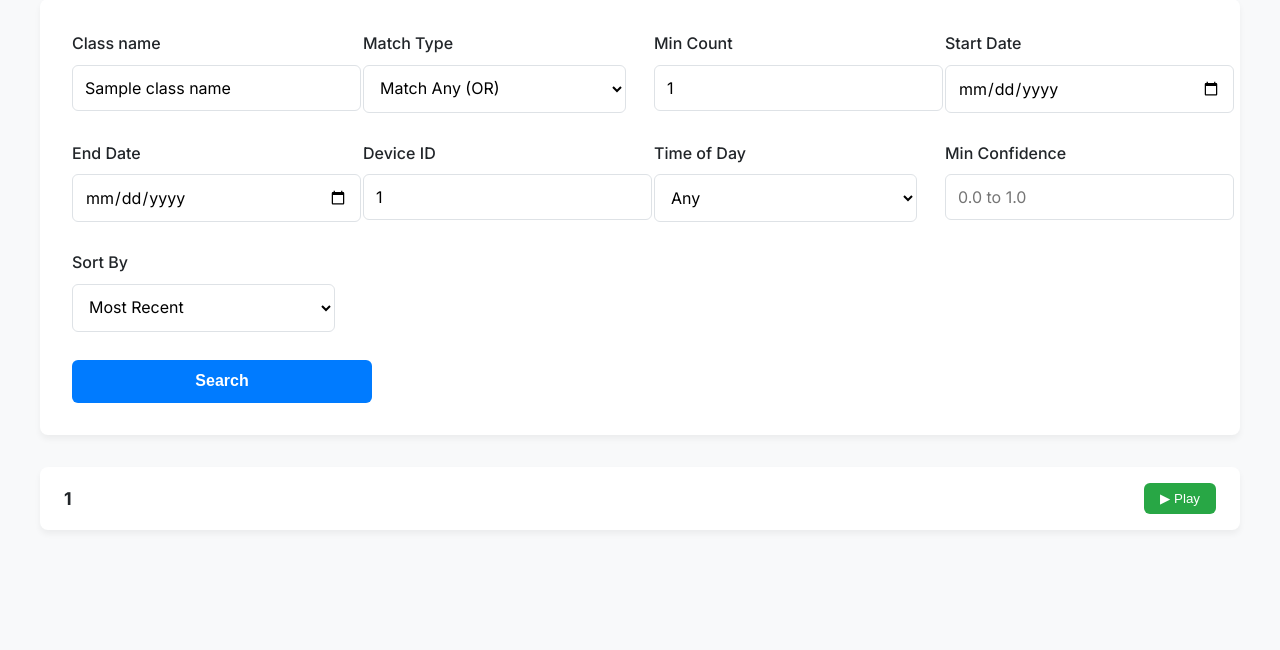
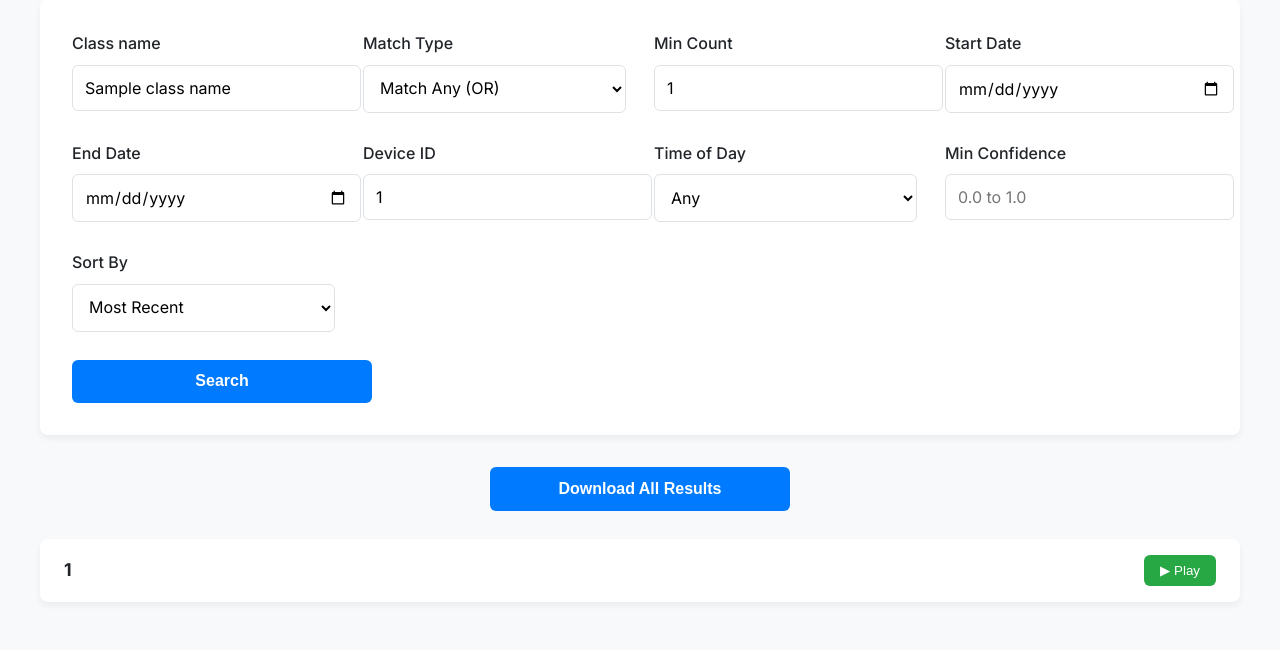
Before and after one commit to Himson2006/Yolo-Gpu-2, a Flask app: template app/templates/search.html in a window 1280 px wide. Shown: the part 585-1235 px from the top of the page. Before the commit the page ends 1099 px from the top, so only its background shows below. Run offline with Flask 3, Linux system fonts and the light colour scheme; the template is opened without the code that fills it: most values are stand-ins (such as "Sample title", 1, 10 or a date in 2020).

Commit message:
Download all button additon

```diff
--- a/app/templates/search.html
+++ b/app/templates/search.html
@@ -189,6 +189,11 @@
             aspect-ratio: 16 / 9;
             border: 0;
         }
+        .download-all-container {
+            display: flex;
+            justify-content: center;
+            margin-bottom: 1.75rem;
+        }
     </style>
 </head>
 <body>
@@ -268,9 +273,12 @@
         </form>
 
         {% if events %}
+            <div class="download-all-container">
+                <button type="button" class="search-button" onclick="downloadAll()">Download All Results</button>
+            </div>
             <ul class="results-list">
                 {% for event in events %}
-                <li class="video-item">
+                <li class="video-item" data-id="{{ event.event_id }}">
                     <div class="video-info">
                         <strong>{{ event.event_id }}</strong>
                         <button type="button" class="play-button"
@@ -293,6 +301,21 @@
     </div>
 
    <script>
+        function downloadAll() {
+            const videoItems = document.querySelectorAll('.video-item');
+            if (videoItems.length === 0) {
+                alert("No videos to download.");
+                return;
+            }
+
+            const eventIds = Array.from(videoItems).map(item => item.dataset.id);
+            const downloadUrl = `/download/batch?ids=${eventIds.join(',')}`;
+
+            // Trigger the download by navigating to the new URL
+            window.location.href = downloadUrl;
+            }
+
+
         function toggleFrame(event, id) {
             const currentContainer = document.getElementById(`player-container-${id}`);
             const currentButton = event.target;
```
Also changed, not shown: app/views.py (+36 -1 lines).
